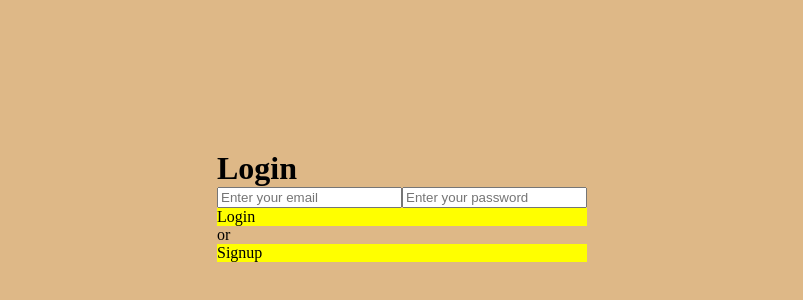
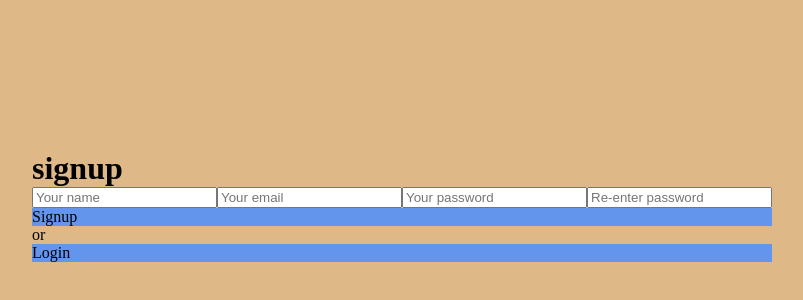
Before and after one commit to pt3002/PPL-Project, a React (Create React App) app in the folder Frontend/: page /signup in a window 1280 px wide. Shown: the part 194-494 px from the top of the page, without its empty margins (238-1041 px from the left). Built offline with nearby package versions, Linux system fonts and the light colour scheme.

Commit message:
completed login and signup...

```diff
--- a/Frontend/package.json
+++ b/Frontend/package.json
@@ -11,7 +11,7 @@
     "react": "^17.0.2",
     "react-dom": "^17.0.2",
     "react-router": "^6.2.1",
-    "react-router-dom": "5.3.0",
+    "react-router-dom": "^5.3.0",
     "react-scripts": "5.0.0",
     "web-vitals": "^2.1.3"
   },
--- a/Frontend/src/App.js
+++ b/Frontend/src/App.js
@@ -1,13 +1,34 @@
 import './App.css';
+import {useState} from 'react';
+import {BrowserRouter as Router, Switch, Route } from "react-router-dom";
 
 import HomePage from './Pages/HomePage/HomePage';
 import SignUpPage from './Pages/Sign-UpPage/SignUpPage';
 import LoginPage from './Pages/LoginPage/LoginPage';
 
 const App = () => {
+
+  const[ user, setLoginUser] =useState({})
+
   return (
     <div className="App">
-      <LoginPage />
+      <Router>
+        <Switch>
+          <Route exact path="/">
+            {
+              user && user._id ? <HomePage setLoginUser={setLoginUser} /> : <LoginPage setLoginUser={setLoginUser}/>
+            }
+          </Route>
+          <Route path="/login">
+            <LoginPage
+            setLoginUser={setLoginUser}/>
+          </Route>
+          <Route path="/signup">
+            <SignUpPage />
+          </Route>
+        </Switch>
+      </Router>
+
     </div>
   );
 };
--- a/Frontend/src/Pages/HomePage/HomePage.js
+++ b/Frontend/src/Pages/HomePage/HomePage.js
@@ -2,11 +2,11 @@ import React from 'react';
 
 import './HomePage.css';
 
-const HomePage = () => {
+const HomePage = ({setLoginUser}) => {
     return (
         <div className="homepage">
             <h1>Hello homepage</h1>
-            <div className="button">Logout</div>
+            <div className="button" onClick={() => setLoginUser({})}>Logout</div>
         </div>
     );
 };
--- a/Frontend/src/Pages/LoginPage/LoginPage.js
+++ b/Frontend/src/Pages/LoginPage/LoginPage.js
@@ -1,9 +1,13 @@
 import React,{useState} from 'react';
 import axios from 'axios';
+import { useHistory } from "react-router-dom";
 
 import './LoginPage.css';
 
-const LoginPage = () => {
+const LoginPage = ({setLoginUser}) => {
+
+    const history = useHistory()
+
     const [user,setUser]=useState({
         email:"",
         password:""
@@ -19,7 +23,10 @@ const LoginPage = () => {
 
     const login_api = () => {
         axios.post("http://localhost:9002/login",user)
-        .then(res => console.log(res))
+            .then(res => {alert(res.data.message)
+            setLoginUser(res.data.user)
+            history.push("/")
+        })
     }
 
     return (
@@ -29,7 +36,7 @@ const LoginPage = () => {
             <input type="password" name="password" value={user.password} placeholder='Enter your password' onChange={ handleChange }></input>
             <div className="button" onClick={login_api}>Login</div>
             <div>or</div>
-            <div className="button">Signup</div>
+            <div className="button" onClick={()=>history.push("/signup")}>Signup</div>
         </div>
     );
 };
--- a/Frontend/src/Pages/Sign-UpPage/SignUpPage.js
+++ b/Frontend/src/Pages/Sign-UpPage/SignUpPage.js
@@ -1,9 +1,13 @@
 import React, { useState } from 'react';
 import axios from "axios";
+import { useHistory } from "react-router-dom";
 
 import './SignUpPage.css';
 
 const SignUpPage = () => {
+
+    const history = useHistory()
+
     const [user,setUser]=useState({
         name:"",
         email:"",
@@ -23,7 +27,8 @@ const SignUpPage = () => {
         const { name,email,password,reEnterpassword } = user
         if( name && email && password && (password===reEnterpassword)){
             axios.post("http://localhost:9002/signup",user)
-            .then( res=> console.log(res))
+            .then( res=> alert(res.data.message))
+            history.push("/login")
         }
         else{
             alert("Invalid input")
@@ -40,7 +45,7 @@ const SignUpPage = () => {
             <input type="password" name="reEnterpassword" value={user.reEnterpassword} placeholder='Re-enter password' onChange={ handleChange }></input>
             <div className="button" onClick={signup_api}>Signup</div>
             <div>or</div>
-            <div className="button">Login</div>
+            <div className="button" onClick={()=>history.push("/login")}>Login</div>
         </div>
     );
 };
```
Also changed, not shown: 1 other file (tests, documents, lock files or other folders).
